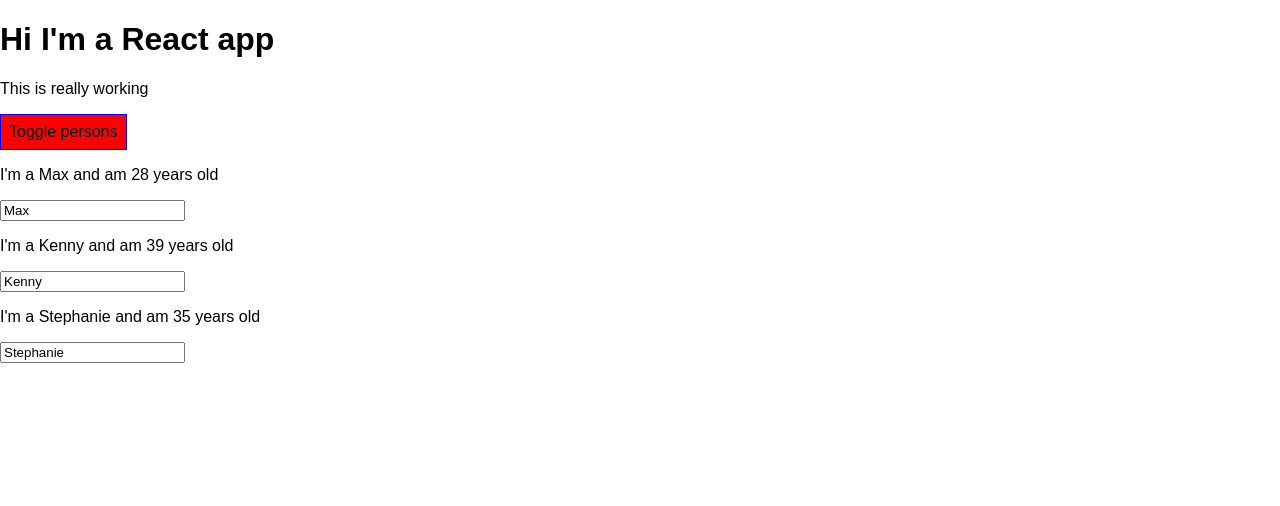
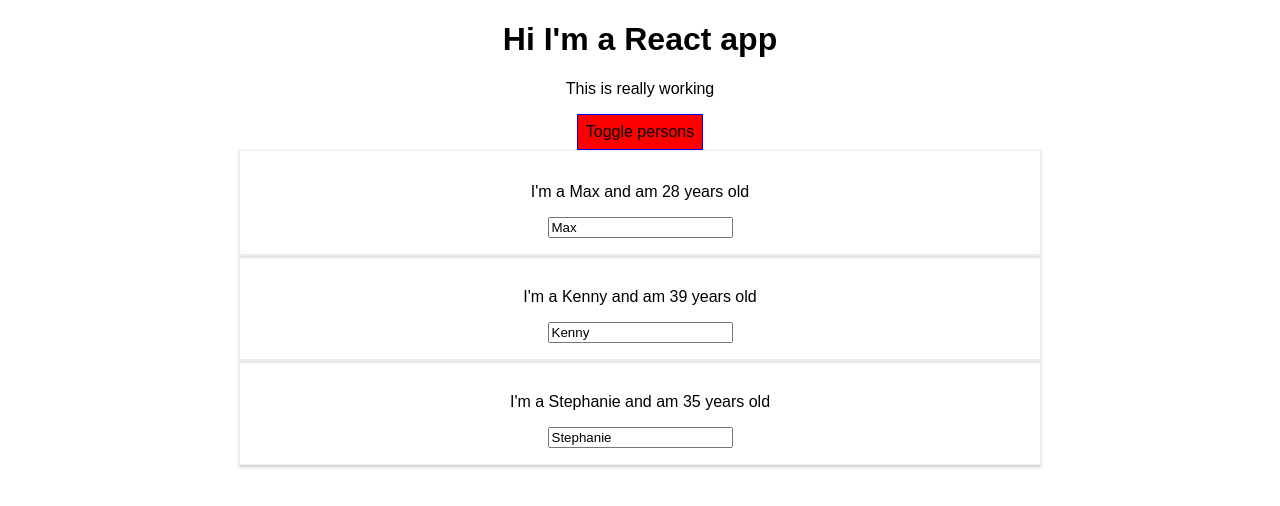
Before and after one commit to kennydrobnack/react-course, a React app: page / in a window 1280 px wide. Shown: the top 506 px of the page. Built offline with nearby package versions, Linux system fonts and the light colour scheme.

Commit message:
Updated to actually use CSS modules in App and Person

```diff
--- a/src/App.js
+++ b/src/App.js
@@ -1,5 +1,5 @@
-import React, { Component } from 'react';
-import './App.css';
+import React, { Component } from 'react'
+import classes from './App.css'
 import Person from './Person/Person'
 
 class App extends Component {
@@ -74,18 +74,18 @@ class App extends Component {
       style.backgroundColor = 'red'
     }
 
-    const classes = []
+    const assignedClasses = []
     if (this.state.persons.length <= 2) {
-      classes.push('red')
+      assignedClasses.push(classes.red)
     }
     if (this.state.persons.length <= 1) {
-      classes.push('bold')
+      assignedClasses.push(classes.bold)
     }
 
     return (
-        <div className="App">
+        <div className={classes.App}>
           <h1>Hi I'm a React app</h1>
-          <p className={classes.join(' ')}>This is really working</p>
+          <p className={assignedClasses.join(' ')}>This is really working</p>
 
           <button
             style={style}
--- a/src/Person/Person.js
+++ b/src/Person/Person.js
@@ -1,10 +1,10 @@
 import React from 'react'
-import './Person.css'
+import classes from './Person.css'
 
 const person = (props) => {
 
     return (
-        <div className="Person">
+        <div className={classes.Person}>
             <p onClick={props.click}>I'm a {props.name} and am {props.age} years old</p>
             <p>{props.children}</p>
             <input type="text" onChange={props.changed} value={props.name}/>
```
